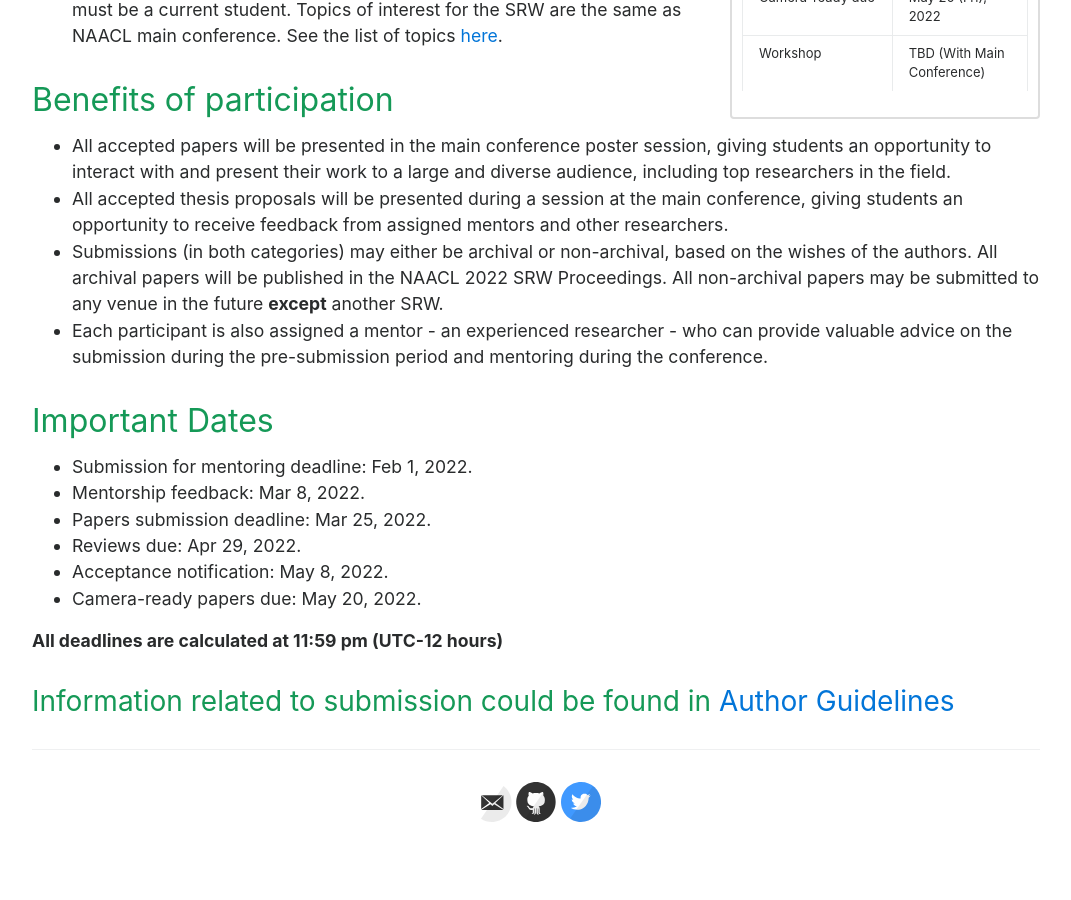
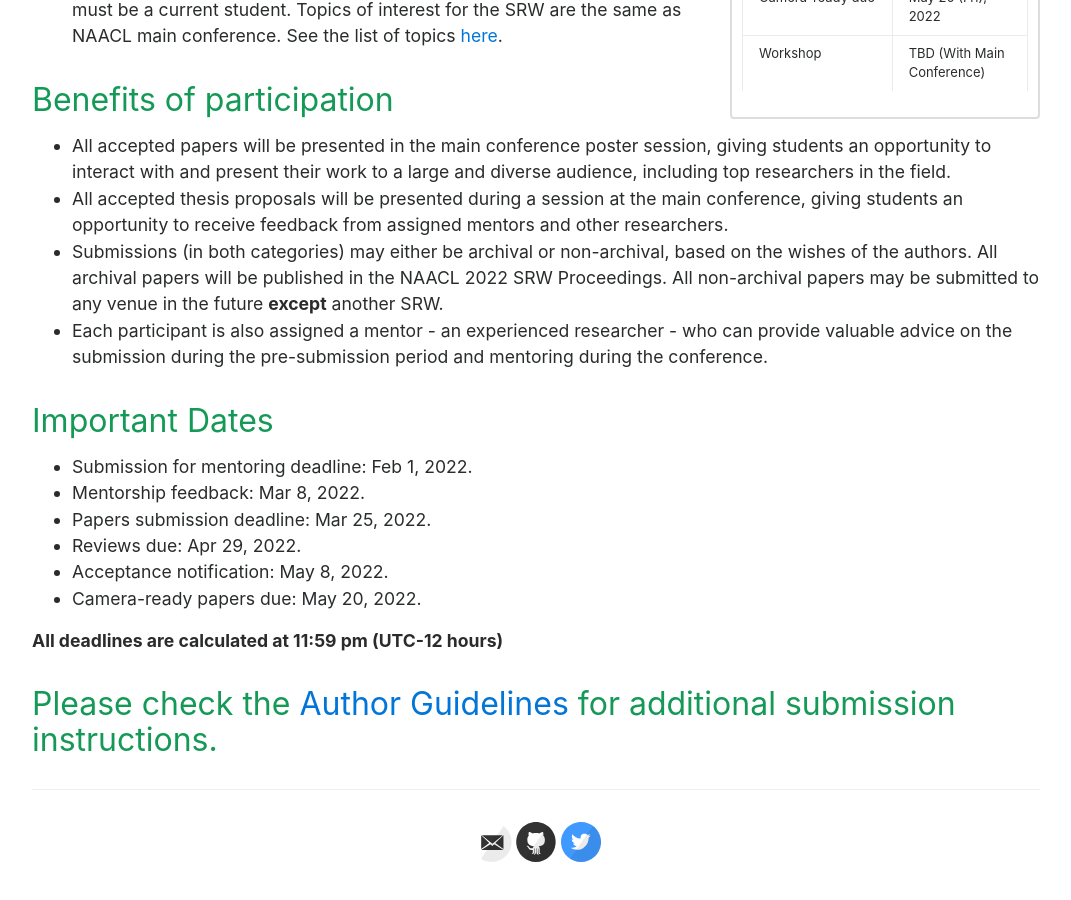
Before and after one commit to naacl2022-srw/naacl2022-srw.github.io, a Jekyll site: the page built from cfp.md, in a window 1280 px wide and 900 px high, scrolled down 934 px. Shown: the whole window, without its empty margins (104-1175 px from the left). Built offline with Jekyll 4.4.1, drawn with Linux system fonts in a browser that asks for light colours; before the commit the page ends 1794 px from its top, so only the background shows below that.

Commit message:
Update cfp.md

```diff
--- a/cfp.md
+++ b/cfp.md
@@ -33,4 +33,4 @@ Topics of interest for the SRW are the same as NAACL main conference. See the li
 
 __All deadlines are calculated at 11:59 pm (UTC-12 hours)__
 
-### Information related to submission could be found in [Author Guidelines](/author)
+## Please check the [Author Guidelines](/author) for additional submission instructions.
```
